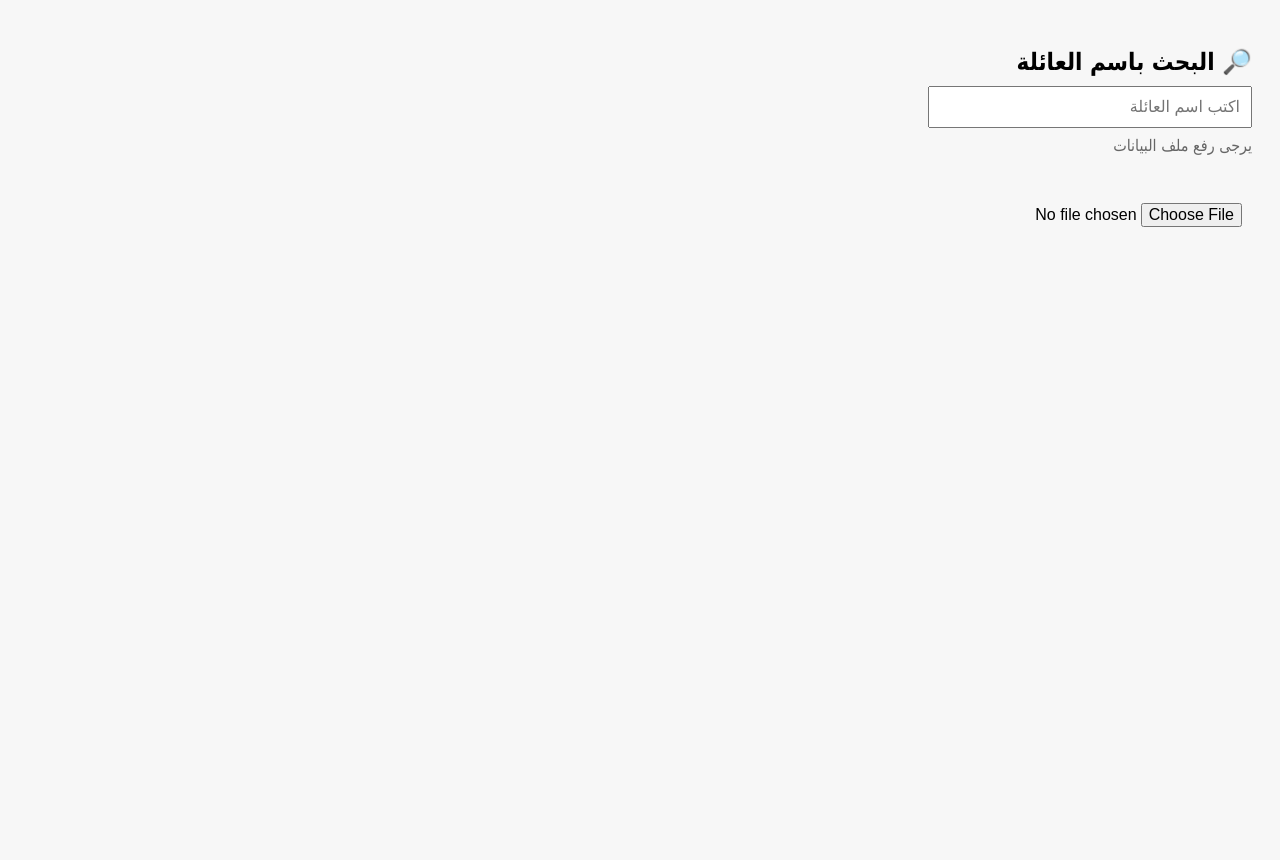
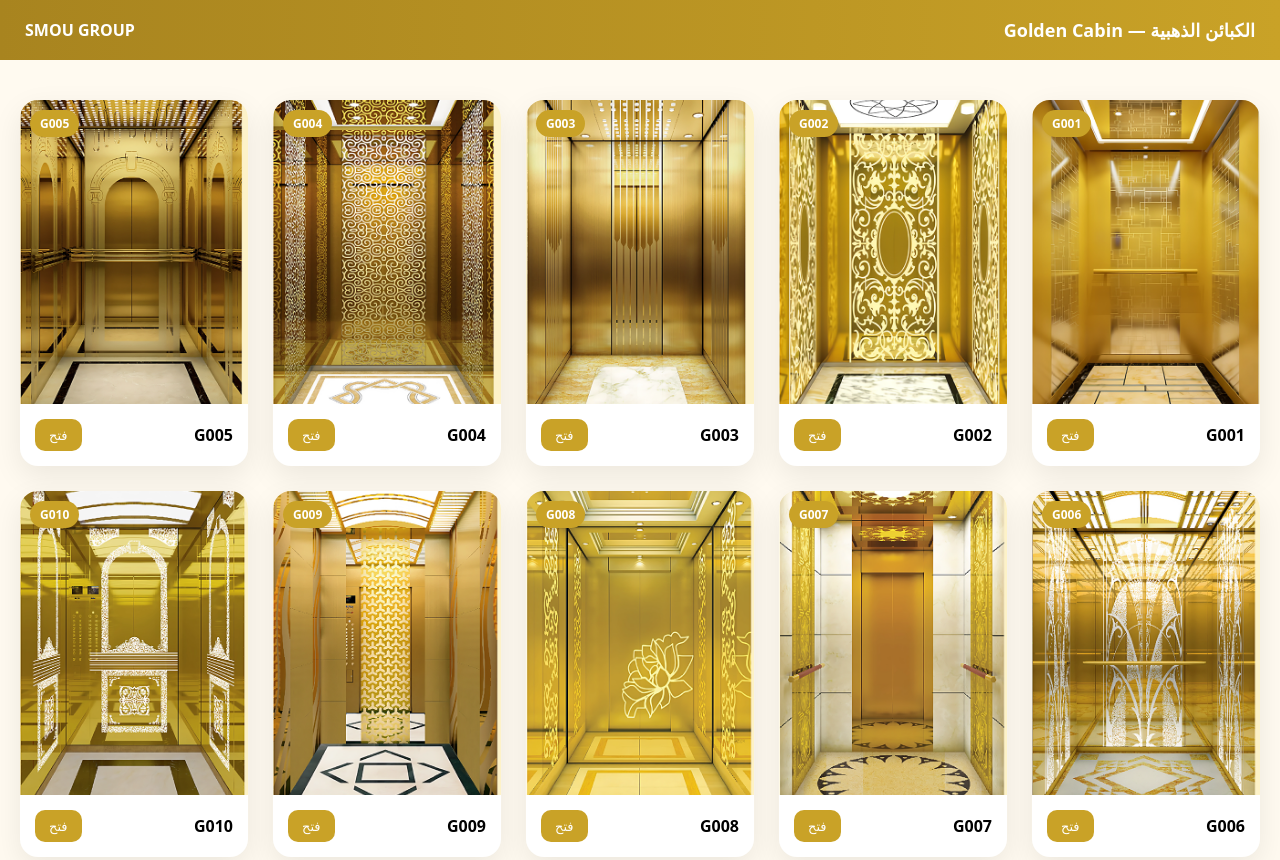
Before and after one commit to Smou-Group/Gold, a plain HTML site: page index.html in a window 1280 px wide. Shown: the top 860 px of the page. Before the commit the page ends 800 px from the top, so only its background shows below. Drawn offline with Linux system fonts and the light colour scheme.

Commit message:
Update index.html

```diff
--- a/index.html
+++ b/index.html
@@ -1,92 +1,135 @@
 <!doctype html>
 <html lang="ar" dir="rtl">
 <head>
-<meta charset="utf-8">
-<title>كشف العائلة</title>
+<meta charset="utf-8"/>
+<meta name="viewport" content="width=device-width,initial-scale=1"/>
+<title>الكبائن الذهبية | Golden Cabin — SMOU GROUP</title>
 
 <style>
-body{
-  font-family: Tahoma, Arial;
-  background:#f7f7f7;
-  padding:20px;
+:root{
+--gold:#c9a227;
+--gold2:#a8841f;
+--bg:#fffaf0;
+--card:#ffffff;
+--shadow:0 10px 30px rgba(0,0,0,.08);
+--radius:18px;
 }
-h2{margin-bottom:10px}
-input{
-  padding:10px;
-  width:300px;
-  font-size:16px;
+body{margin:0;font-family:system-ui;background:var(--bg);}
+header{
+background:linear-gradient(90deg,var(--gold2),var(--gold));
+color:#fff;padding:18px 25px;
+display:flex;justify-content:space-between;align-items:center;
 }
-table{
-  width:100%;
-  border-collapse:collapse;
-  margin-top:15px;
-  background:#fff;
+header h1{margin:0;font-size:18px}
+main{max-width:1300px;margin:40px auto;padding:0 20px}
+.grid{
+display:grid;
+grid-template-columns:repeat(auto-fill,minmax(220px,1fr));
+gap:25px;
 }
-th,td{
-  border:1px solid #ccc;
-  padding:10px;
-  text-align:right;
+.card{
+background:var(--card);
+border-radius:var(--radius);
+box-shadow:var(--shadow);
+overflow:hidden;
+transition:.25s;
+cursor:pointer;
 }
-th{
-  background:#0f5c6e;
-  color:#fff;
+.card:hover{transform:translateY(-6px)}
+.thumb{
+aspect-ratio:3/4;
+background:#fdf2c8;
+display:flex;
+align-items:center;
+justify-content:center;
+position:relative;
 }
-tr:nth-child(even){background:#f2f2f2}
-.note{color:#666;margin-top:8px}
+.thumb img{
+width:100%;
+height:100%;
+object-fit:cover;
+}
+.code{
+position:absolute;
+top:10px;
+left:10px;
+background:var(--gold);
+color:#fff;
+padding:5px 10px;
+border-radius:20px;
+font-size:12px;
+font-weight:bold;
+}
+.bottom{
+padding:15px;
+display:flex;
+justify-content:space-between;
+align-items:center;
+}
+.open{
+background:var(--gold);
+color:#fff;
+padding:7px 14px;
+border-radius:10px;
+text-decoration:none;
+font-size:13px;
+}
+.open:hover{background:var(--gold2)}
 </style>
 </head>
 
 <body>
 
-<h2>🔎 البحث باسم العائلة</h2>
+<header>
+<h1>الكبائن الذهبية — Golden Cabin</h1>
+<strong>SMOU GROUP</strong>
+</header>
 
-<input id="search" placeholder="اكتب اسم العائلة" />
-<div class="note" id="info">يرجى رفع ملف البيانات</div>
-<br><br>
-<input type="file" id="file" accept=".csv">
-
-<table id="table" style="display:none">
-  <thead></thead>
-  <tbody></tbody>
-</table>
+<main>
+<div class="grid" id="grid"></div>
+</main>
 
 <script>
-let data=[], headers=[];
-const FAMILY_COL = "العائلة";
+const items = [
+{img:"G001.png",href:"http://720yun.com/t/d28jzOmyua1"},
+{img:"G002.png",href:"https://www.720yun.com/t/632ju7skuw9#scene_id=25125959"},
+{img:"G003.png",href:"https://my.3vfang.com/p/share/content.php?m=bGR5cy1pdGVtPTQyMTk5"},
+{img:"G004.png",href:"https://my.3vfang.com/p/share/content.php?m=bGR5cy1pdGVtPTQyMjAw"},
+{img:"G005.png",href:"https://my.3vfang.com/p/share/content.php?m=bGR5cy1pdGVtPTQyMTk2"},
+{img:"G006.png",href:"https://my.3vfang.com/p/share/content.php?m=a3I4MDM5LWl0ZW09NDYxNDg="},
+{img:"G007.png",href:"https://my.3vfang.com/p/share/content.php?m=bGR5cy1pdGVtPTQyMTky"},
+{img:"G008.png",href:"https://my.3vfang.com/p/share/content.php?m=bGR5cy1pdGVtPTQyMTkz"},
+{img:"G009.png",href:"https://my.3vfang.com/p/share/content.php?m=bGR5cy1pdGVtPTM1MDc4"},
+{img:"G010.png",href:"https://my.3vfang.com/p/share/content.php?m=bGR5cy1pdGVtPTM1MDc5"},
+{img:"G011.png",href:"https://my.3vfang.com/p/share/content.php?m=a3I4MDM5LWl0ZW09NTI2ODk="},
+{img:"G012.png",href:"https://my.3vfang.com/p/share/content.php?m=a3I4MDM5LWl0ZW09NTI2OTA="},
+{img:"G013.png",href:"https://my.3vfang.com/p/share/content.php?m=a3I4MDM5LWl0ZW09NTI2ODQ="},
+{img:"G014.png",href:"https://my.3vfang.com/p/share/content.php?m=a3I4MDM5LWl0ZW09NTI2ODU="},
+{img:"G015.png",href:"https://my.3vfang.com/p/share/content.php?m=a3I4MDM5LWl0ZW09NTI2ODI="},
+{img:"G016.png",href:"https://my.3vfang.com/p/share/content.php?m=a3I4MDM5LWl0ZW09NTI2ODM="},
+{img:"G017.png",href:"https://my.3vfang.com/p/share/content.php?m=a3I4MDM5LWl0ZW09NTI2ODA="},
+{img:"G018.png",href:"https://my.3vfang.com/p/share/content.php?m=a3I4MDM5LWl0ZW09NTI2ODE="},
+{img:"G019.png",href:"https://my.3vfang.com/p/share/content.php?m=a3I4MDM5LWl0ZW09NTI2Nzg="},
+{img:"G020.png",href:"https://my.3vfang.com/p/share/content.php?m=a3I4MDM5LWl0ZW09NTI2Nzk="}
+];
 
-document.getElementById("file").addEventListener("change", async e=>{
-  const text = await e.target.files[0].text();
-  const lines = text.trim().split("\n");
-  headers = lines[0].split(",");
-  data = lines.slice(1).map(l=>{
-    let obj={};
-    l.split(",").forEach((v,i)=>obj[headers[i]]=v);
-    return obj;
-  });
-  document.getElementById("info").innerText="تم تحميل البيانات";
-});
+const grid=document.getElementById("grid");
 
-document.getElementById("search").addEventListener("input",()=>{
-  const q = document.getElementById("search").value.trim();
-  const table = document.getElementById("table");
-  const thead = table.querySelector("thead");
-  const tbody = table.querySelector("tbody");
-
-  if(!q){ table.style.display="none"; return; }
-
-  const norm = s => (s||"").toString().trim().replace(/\s+/g," ");
-const res = data.filter(r => norm(r[FAMILY_COL]).includes(norm(q)));
-
-  if(!res.length){
-    document.getElementById("info").innerText="لا توجد نتائج";
-    table.style.display="none";
-    return;
-  }
-
-  thead.innerHTML="<tr>"+headers.map(h=>`<th>${h}</th>`).join("")+"</tr>";
-  tbody.innerHTML=res.map(r=>"<tr>"+headers.map(h=>`<td>${r[h]||""}</td>`).join("")+"</tr>").join("");
-  table.style.display="table";
-  document.getElementById("info").innerText=`عدد النتائج: ${res.length}`;
+items.forEach(it=>{
+const code=it.img.replace(".png","");
+const card=document.createElement("div");
+card.className="card";
+card.innerHTML=`
+<div class="thumb">
+<span class="code">${code}</span>
+<img src="${it.img}" alt="${code}"
+onerror="this.outerHTML='<div style=\\'color:#a8841f;font-weight:bold\\'>Image not found: ${code}</div>';">
+</div>
+<div class="bottom">
+<strong>${code}</strong>
+<a class="open" href="${it.href}" target="_blank">فتح</a>
+</div>`;
+grid.appendChild(card);
 });
 </script>
 
```
